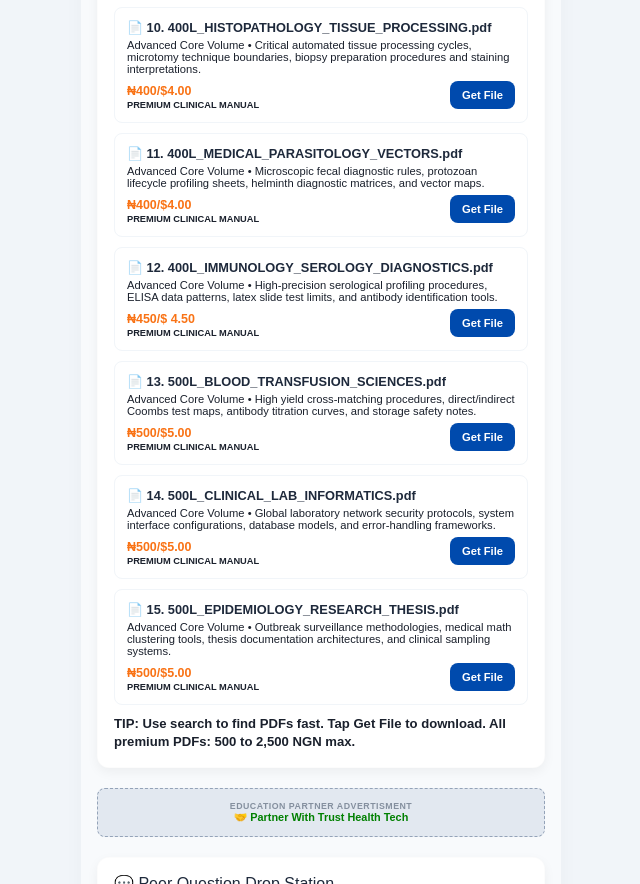
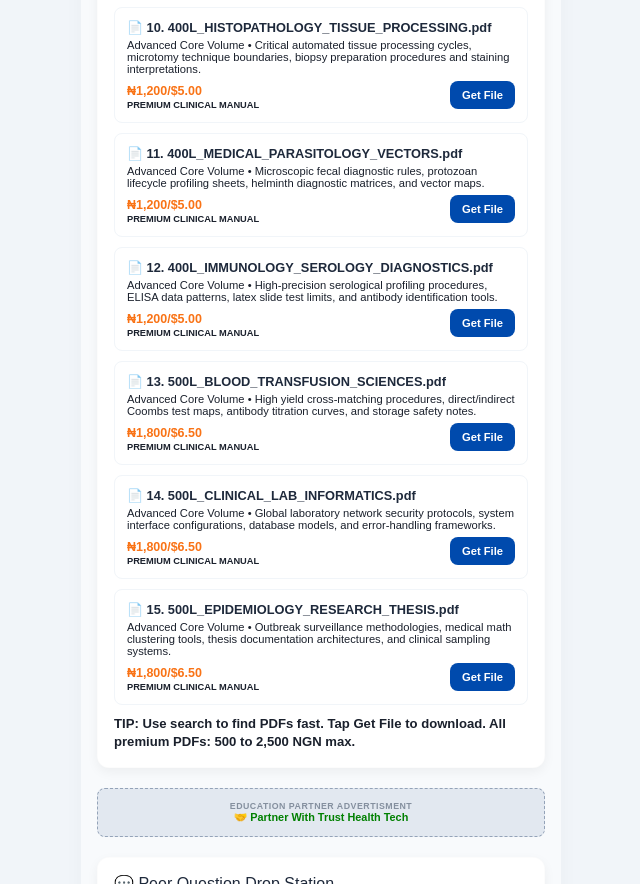
Before and after one commit to trust-healthtech/mls--prep, a plain HTML site: page index (11).html in a window 1280 px wide. Shown: the part 3623-4507 px from the top of the page, without its empty margins (319-959 px from the left). Drawn offline with Linux system fonts and the light colour scheme.

Commit message:
Update favicon and adjust core volume pricing
Updated favicon and logo links in the HTML file. Adjusted pricing for several core volumes.

```diff
--- a/index (11).html
+++ b/index (11).html
@@ -16,7 +16,10 @@
   <meta property="og:url" content="https://mls-prep-one.vercel.app/">
   <meta name="twitter:card" content="summary_large_image">
   <meta name="twitter:image" content="https://mls-prep-one.vercel.app/og-banner.png">
-  <link rel="icon" href="/og-banner.png">
+  <link rel="icon" type="image/png" href="/favicon.png" sizes="32x32">
+<link rel="icon" type="image/png" href="/logo.png" sizes="192x192">
+<link rel="icon" type="image/png" href="/logo.png" sizes="512x512">
+
     <style>
         :root {
             --primary: #004aad;
@@ -393,12 +396,12 @@
         { name: "7. 300L_DIAGNOSTIC_HEMATOLOGY_VOL_I.pdf", desc: "Advanced Core Volume • In-depth cell morphology profiling, automatic analyzer diagnostics, iron panel validations, and bone marrow interpretation models.", type: "core", price: "₦300/$3.00", url: "https://drive.google.com/file/d/1WnfMZ7NvOJggrXEHM1yx1XFeEeL7XyMZ/preview?usp=drivesdk" },
         { name: "8. 300L_CLINICAL_BIOCHEMISTRY_SYSTEMS.pdf", desc: "Advanced Core Volume • Metabolic organ profiling data sheets, LFT/RFT panels validation rules, serum protein distributions, and disease dashboards.", type: "core", price: "₦300/$3.00", url: "https://drive.google.com/file/d/1bq57IO15bv8x021hvO31TGTLmu3pLj-A/preview?usp=drivesdk" },
         { name: "9. 300L_MEDICAL_MICROBIOLOGY_TECHNIQUES.pdf", desc: "Advanced Core Volume • Differential aerobic isolation techniques, biochemical reaction charting matrices, media preparation protocols and interpretation pathways.", type: "core", price: "₦350/$3.50", url: "https://drive.google.com/file/d/1VtT-FupzwZmbqP4s2_zqSzPRsnZivazU/preview?usp=drivesdk" },
-        { name: "10. 400L_HISTOPATHOLOGY_TISSUE_PROCESSING.pdf", desc: "Advanced Core Volume • Critical automated tissue processing cycles, microtomy technique boundaries, biopsy preparation procedures and staining interpretations.", type: "core", price: "₦400/$4.00", url: "https://drive.google.com/file/d/12JflWM9Vm728lLHyOBbErmdEHR6vylv1/preview?usp=drivesdk" },
-        { name: "11. 400L_MEDICAL_PARASITOLOGY_VECTORS.pdf", desc: "Advanced Core Volume • Microscopic fecal diagnostic rules, protozoan lifecycle profiling sheets, helminth diagnostic matrices, and vector maps.", type: "core", price: "₦400/$4.00", url: "https://drive.google.com/file/d/1hMnSl_xNpO39iyq5KHAX7cbQI0tEGLId/preview?usp=drivesdk" },
-        { name: "12. 400L_IMMUNOLOGY_SEROLOGY_DIAGNOSTICS.pdf", desc: "Advanced Core Volume • High-precision serological profiling procedures, ELISA data patterns, latex slide test limits, and antibody identification tools.", type: "core", price: "₦450/$ 4.50", url: "https://drive.google.com/file/d/1cmup5tHlUaP0HqJS7wqlpngHg345U8v2/preview?usp=drivesdk" },
-        { name: "13. 500L_BLOOD_TRANSFUSION_SCIENCES.pdf", desc: "Advanced Core Volume • High yield cross-matching procedures, direct/indirect Coombs test maps, antibody titration curves, and storage safety notes.", type: "core", price: "₦500/$5.00", url: "https://selar.com/3kdaywg83r" },
-        { name: "14. 500L_CLINICAL_LAB_INFORMATICS.pdf", desc: "Advanced Core Volume • Global laboratory network security protocols, system interface configurations, database models, and error-handling frameworks.", type: "core", price: "₦500/$5.00", url: "https://drive.google.com/file/d/187dQsz2GgL6vCC3X0xKmkm1OzYJ0JVPU/preview?usp=drivesdk" },
-        { name: "15. 500L_EPIDEMIOLOGY_RESEARCH_THESIS.pdf", desc: "Advanced Core Volume • Outbreak surveillance methodologies, medical math clustering tools, thesis documentation architectures, and clinical sampling systems.", type: "core", price: "₦500/$5.00", url: "https://drive.google.com/file/d/1XE-agZIEmkERfghixdj84b4Y2q3NOmEd/preview?usp=drivesdk" }
+        { name: "10. 400L_HISTOPATHOLOGY_TISSUE_PROCESSING.pdf", desc: "Advanced Core Volume • Critical automated tissue processing cycles, microtomy technique boundaries, biopsy preparation procedures and staining interpretations.", type: "core", price: "₦1,200/$5.00", url: "https://drive.google.com/file/d/12JflWM9Vm728lLHyOBbErmdEHR6vylv1/preview?usp=drivesdk" },
+        { name: "11. 400L_MEDICAL_PARASITOLOGY_VECTORS.pdf", desc: "Advanced Core Volume • Microscopic fecal diagnostic rules, protozoan lifecycle profiling sheets, helminth diagnostic matrices, and vector maps.", type: "core", price: "₦1,200/$5.00", url: "https://drive.google.com/file/d/1hMnSl_xNpO39iyq5KHAX7cbQI0tEGLId/preview?usp=drivesdk" },
+        { name: "12. 400L_IMMUNOLOGY_SEROLOGY_DIAGNOSTICS.pdf", desc: "Advanced Core Volume • High-precision serological profiling procedures, ELISA data patterns, latex slide test limits, and antibody identification tools.", type: "core", price: "₦1,200/$5.00", url: "https://drive.google.com/file/d/1cmup5tHlUaP0HqJS7wqlpngHg345U8v2/preview?usp=drivesdk" },
+        { name: "13. 500L_BLOOD_TRANSFUSION_SCIENCES.pdf", desc: "Advanced Core Volume • High yield cross-matching procedures, direct/indirect Coombs test maps, antibody titration curves, and storage safety notes.", type: "core", price: "₦1,800/$6.50", url: "https://selar.com/3kdaywg83r" },
+        { name: "14. 500L_CLINICAL_LAB_INFORMATICS.pdf", desc: "Advanced Core Volume • Global laboratory network security protocols, system interface configurations, database models, and error-handling frameworks.", type: "core", price: "₦1,800/$6.50", url: "https://drive.google.com/file/d/187dQsz2GgL6vCC3X0xKmkm1OzYJ0JVPU/preview?usp=drivesdk" },
+        { name: "15. 500L_EPIDEMIOLOGY_RESEARCH_THESIS.pdf", desc: "Advanced Core Volume • Outbreak surveillance methodologies, medical math clustering tools, thesis documentation architectures, and clinical sampling systems.", type: "core", price: "₦1,800/$6.50", url: "https://drive.google.com/file/d/1XE-agZIEmkERfghixdj84b4Y2q3NOmEd/preview?usp=drivesdk" }
     ];
 
     const QUIZ_QUESTION_BANK = [
```
